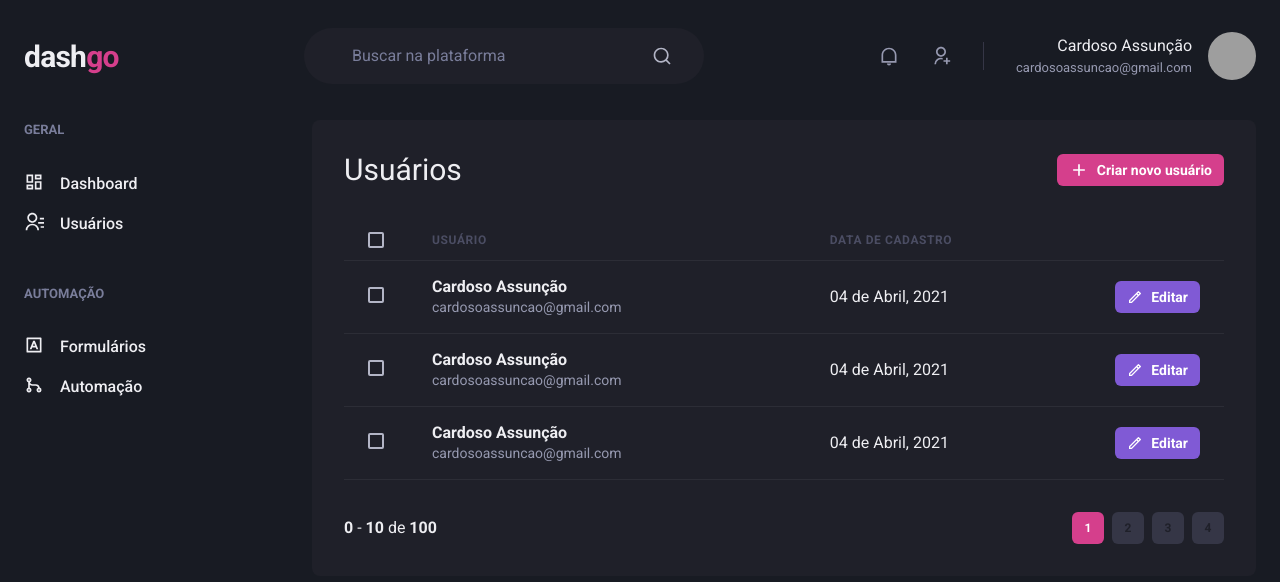
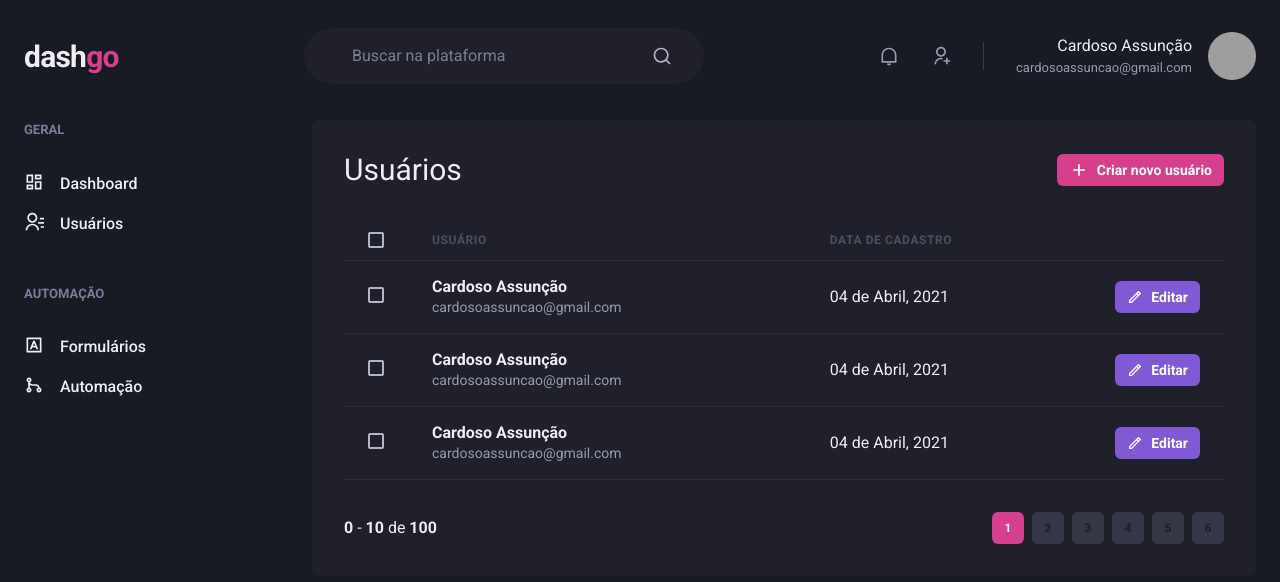
Before and after one commit to ajcadev/ignite-react-dashgo, a Next.js app: page /users in a window 1280 px wide. Shown: the top 582 px of the page. Built offline with nearby package versions, Linux system fonts and the light colour scheme; grey boxes are pictures that could not be loaded.

Commit message:
componentize the Pagination component

```diff
--- a/src/components/Pagination.tsx
+++ /dev/null
@@ -1,17 +0,0 @@
-import { Box, Button, Stack } from "@chakra-ui/react";
-
-export function Pagination() {
-  return (
-    <Stack direction="row" spacing="6" mt="8" justify="space-between" align="center" >
-      <Box>
-        <strong>0</strong> - <strong>10</strong> de <strong>100</strong>
-      </Box>
-      <Stack direction="row" spacing="2">
-        <Button size="sm" fontSize="xs" w="4" colorScheme="pink" disabled _disabled={{bg: "pink.500", cursor: "default"}}>1</Button>
-        <Button size="sm" fontSize="xs" w="4" bg="gray.700" _hover={{bg: "gray.500"}}>2</Button>
-        <Button size="sm" fontSize="xs" w="4" bg="gray.700" _hover={{bg: "gray.500"}}>3</Button>
-        <Button size="sm" fontSize="xs" w="4" bg="gray.700" _hover={{bg: "gray.500"}}>4</Button>
-      </Stack>
-    </Stack>
-  )
-}
--- /dev/null
+++ b/src/components/Pagination/PaginationItem.tsx
@@ -0,0 +1,18 @@
+import { Button } from "@chakra-ui/react"
+
+interface PaginationItemProps {
+  number: number
+  isCurrent?: boolean
+
+}
+
+export function PaginationItem({isCurrent=false, number}: PaginationItemProps) {
+  if (isCurrent) {
+    return (
+      <Button size="sm" fontSize="xs" w="4" colorScheme="pink" disabled _disabled={{bg: "pink.500", cursor: "default"}}>{number}</Button>
+    )
+  }
+  return (
+    <Button size="sm" fontSize="xs" w="4" bg="gray.700" _hover={{bg: "gray.500"}}>{number}</Button>
+  )
+}
--- /dev/null
+++ b/src/components/Pagination/index.tsx
@@ -0,0 +1,20 @@
+import { Box, Stack } from "@chakra-ui/react";
+import { PaginationItem } from "./PaginationItem";
+
+export function Pagination() {
+  return (
+    <Stack direction="row" spacing="6" mt="8" justify="space-between" align="center" >
+      <Box>
+        <strong>0</strong> - <strong>10</strong> de <strong>100</strong>
+      </Box>
+      <Stack direction="row" spacing="2">
+        <PaginationItem number={1} isCurrent />
+        <PaginationItem number={2} />
+        <PaginationItem number={3} />
+        <PaginationItem number={4} />
+        <PaginationItem number={5} />
+        <PaginationItem number={6} />
+      </Stack>
+    </Stack>
+  )
+}
```
